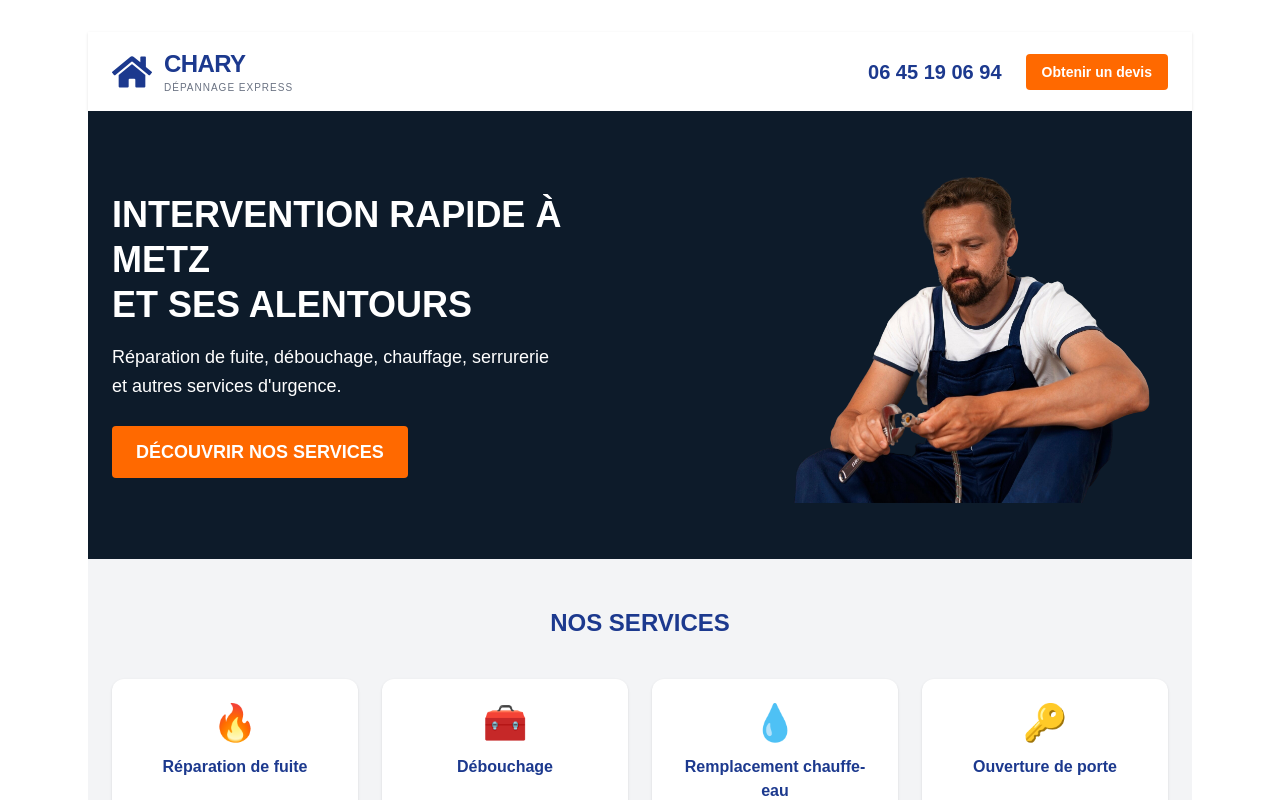
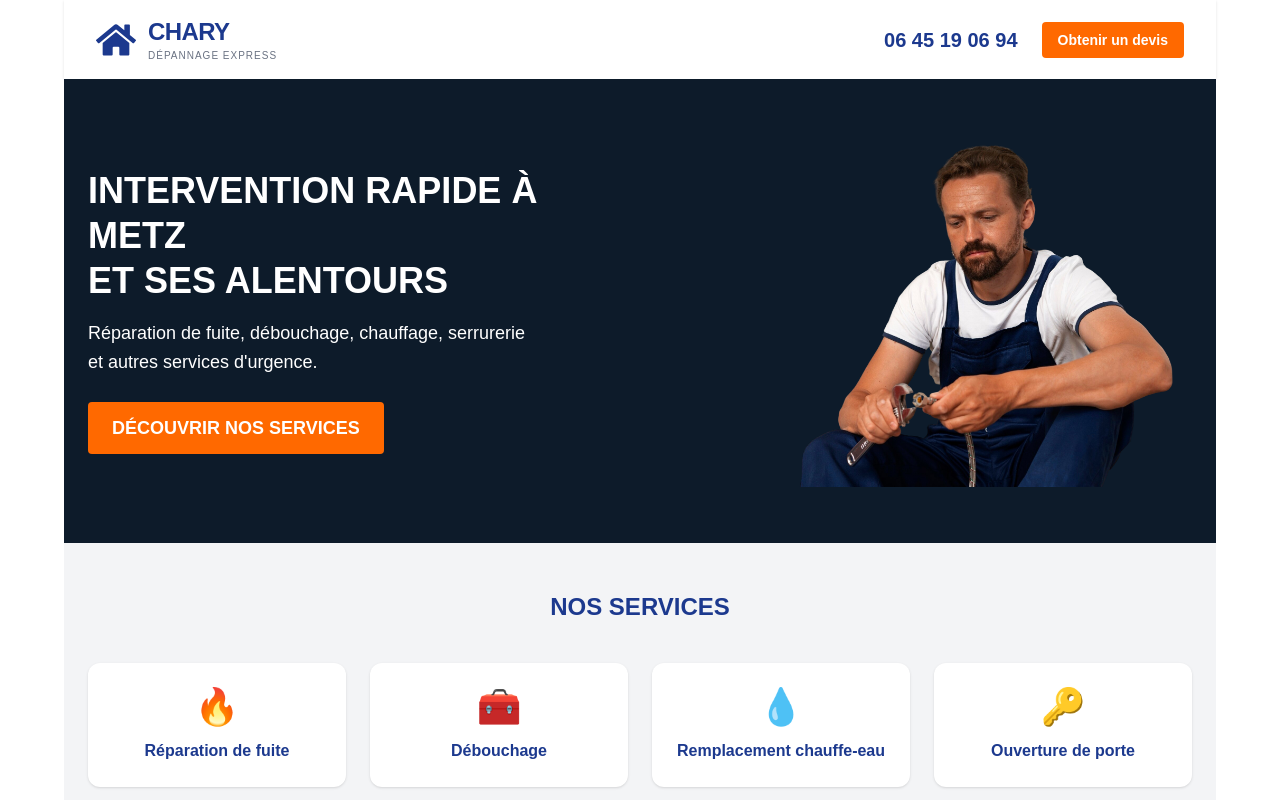
Before and after one commit to mikaelvery/chary-depannage-website, a Next.js app: page / in a window 1280 px wide. Shown: the top 800 px of the page. Built offline with nearby package versions, Linux system fonts and the light colour scheme.

Commit message:
modify responsive 3

```diff
--- a/package.json
+++ b/package.json
@@ -9,10 +9,12 @@
     "lint": "next lint"
   },
   "dependencies": {
+    "clsx": "^2.1.1",
     "next": "15.3.2",
     "react": "^19.0.0",
     "react-dom": "^19.0.0",
-    "react-icons": "^5.5.0"
+    "react-icons": "^5.5.0",
+    "tailwind-merge": "^3.3.0"
   },
   "devDependencies": {
     "@tailwindcss/postcss": "^4",
--- a/src/app/_components/Header.tsx
+++ b/src/app/_components/Header.tsx
@@ -2,7 +2,7 @@ import { FaHome } from "react-icons/fa";
 
 export default function Header() {
   return (
-    <header className="bg-white w-full shadow">
+    <header className="bg-white w-full shadow sm:px-2">
       <div className="w-full sm:max-w-6xl mx-auto flex flex-wrap justify-between items-center px-4 py-4 md:px-6">
         {/* Logo + Nom */}
         <div className="flex items-center gap-3 mb-3 md:mb-0 flex-shrink-0">
--- a/src/app/layout.tsx
+++ b/src/app/layout.tsx
@@ -25,7 +25,7 @@ export default function RootLayout({
   return (
     <html lang="en" className="h-full">
       <body
-        className={`${geistSans.variable} ${geistMono.variable} antialiased`}
+        className={`${geistSans.variable} ${geistMono.variable} "font-sans h-full bg-background text-foreground" antialiased `}
       >
         {children}
       </body>
--- a/src/app/page.tsx
+++ b/src/app/page.tsx
@@ -4,7 +4,7 @@ export default function Home() {
   return (
     <>
       <div className="bg-white">
-        <main className="w-full sm:max-w-6xl mx-auto px-4 sm:px-6 py-8">
+        <main className="max-w-6xl mx-auto">
           <Header />
           {/* HERO */}
           <section className="bg-[#0D1B2A] text-white py-14 px-6">
```
Also changed, not shown: 1 other file (tests, documents, lock files or other folders).
